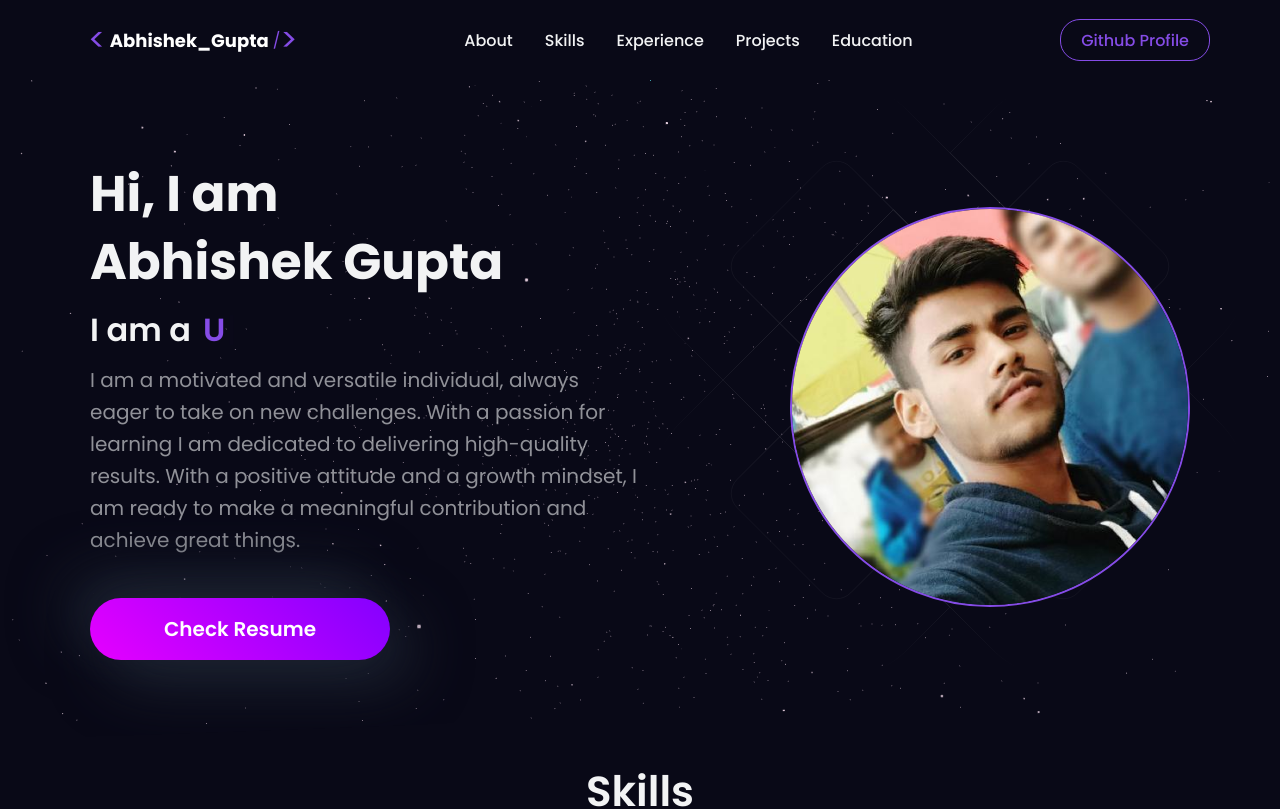
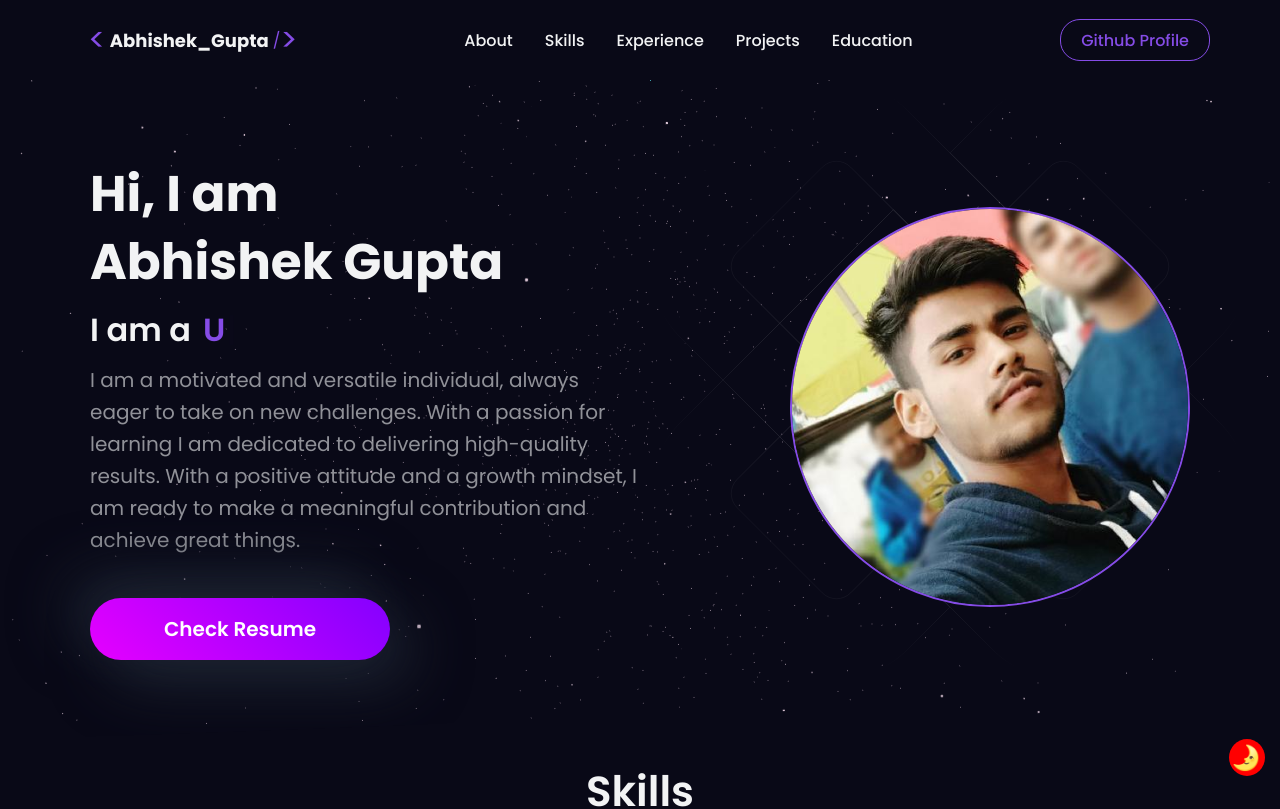
Before and after one commit to imabhishek476/abhishekgupta, a React (Vite) app: page / in a window 1280 px wide. Shown: the top 809 px of the page. Built offline with nearby package versions, Linux system fonts and the light colour scheme.

Commit message:
new updates integrated

```diff
--- a/src/App.jsx
+++ b/src/App.jsx
@@ -17,7 +17,6 @@ import { Alert, Snackbar } from "@mui/material";
 const Body = styled.div`
   background-color: ${({ theme }) => theme.bg};
   width: 100%;
-  overflow-x: hidden;
 `;
 const Wrapper = styled.div`
   background: linear-gradient(
@@ -32,6 +31,21 @@ const Wrapper = styled.div`
     );
   width: 100%;
   clip-path: polygon(0 0, 100% 0, 100% 100%, 30% 98%, 0 100%);
+`;
+
+const Button = styled.div`
+  font-size: 1.5rem;
+  width:36px;
+  padding: 1px 3px 1px 2px;
+  position: sticky;
+  z-index:100;
+  bottom: 3%;
+  left: 96%;
+  background-color: red;
+  border-radius:100%;
+  display: flex;
+  transition: all 0.5s ease;
+  cursor:pointer;
 `;
 
 function App() {
@@ -52,11 +66,7 @@ function App() {
         onClose={() => setOpen(false)}
         severity={open.type}
       >
-        <Alert
-          severity={open.type}
-          variant="filled"
-          sx={{ width: '100%' }}
-        >
+        <Alert severity={open.type} variant="filled" sx={{ width: "100%" }}>
           {open.message}
         </Alert>
       </Snackbar>
@@ -81,6 +91,9 @@ function App() {
                 setOpenModal={setOpenModal}
               />
             )}
+            {
+              darkMode ? <Button onClick={()=>setDarkMode(false)}>🌛</Button> : <Button onClick={()=>setDarkMode(true)}>☀️</Button>
+            }
           </Body>
         </Router>
       </ThemeProvider>
--- a/src/Utils/Themes.js
+++ b/src/Utils/Themes.js
@@ -9,14 +9,17 @@ export const darkTheme = {
     button: "#854CE6",
     white: "#FFFFFF",
     black: "#000000",
+    shadow:"20px 20px 60px #1f2634, -20px -20px 60px #1f2634",
   };
 
   export const lightTheme = {
-    bg: "#FFFFFF",
+    bg: "#fbebeb",
     bgLight: "#f0f0f0",
     primary: "#be1adb",
     text_primary: "#111111",
     text_secondary: "#48494a",
     card: "#FFFFFF",
     button: "#5c5b5b",
+    white: "#FFFFFF",
+    shadow:"none",
   };
--- a/src/components/Cards/EducationCard.jsx
+++ b/src/components/Cards/EducationCard.jsx
@@ -1,4 +1,4 @@
-import styled from "styled-components";
+import styled, { useTheme } from "styled-components";
 import { VerticalTimelineElement } from "react-vertical-timeline-component";
 
 const Top = styled.div`
@@ -71,6 +71,7 @@ const Description = styled.div`
 const Span = styled.div``;
 
 const EducationCard = ({ education }) => {
+  const theme = useTheme();
   return (
     <VerticalTimelineElement
       icon={
@@ -87,10 +88,10 @@ const EducationCard = ({ education }) => {
         flexDirection: "column",
         gap: "12px",
         background: "#1d1836",
-        color: "#fff",
+        color: theme.text_primary,
         boxShadow: "rgba(23, 92, 230, 0.15) 0px 4px 24px",
         // backdropFilter: "blur(3px) saturate(106%)",
-        backgroundColor: "rgba(17, 25, 40, 0.83)",
+        backgroundColor: theme.card,
         border: "1px solid rgba(255, 255, 255, 0.125)",
         borderRadius: "6px",
       }}
--- a/src/components/Cards/ExperienceCard.jsx
+++ b/src/components/Cards/ExperienceCard.jsx
@@ -1,6 +1,6 @@
 import React from "react";
 import { VerticalTimelineElement } from "react-vertical-timeline-component";
-import styled from "styled-components";
+import styled, { useTheme } from "styled-components";
 
 const Top = styled.div`
   width: 100%;
@@ -95,6 +95,9 @@ const ItemWrapper = styled.div`
 `;
 
 const ExperienceCard = ({ experience }) => {
+
+  const theme = useTheme();
+
   return (
     <VerticalTimelineElement
       icon={
@@ -111,10 +114,10 @@ const ExperienceCard = ({ experience }) => {
         flexDirection: "column",
         gap: "12px",
         background: "#1d1836",
-        color: "#fff",
+        color: theme.text_primary,
         boxShadow: "rgba(23, 92, 230, 0.15) 0px 4px 24px",
         // backdropFilter: "blur(3px) saturate(106%)",
-        backgroundColor: "rgba(17, 25, 40, 0.83)",
+        backgroundColor: theme.card,
         border: "1px solid rgba(255, 255, 255, 0.125)",
         borderRadius: "6px",
       }}
--- a/src/components/Education/index.jsx
+++ b/src/components/Education/index.jsx
@@ -8,7 +8,7 @@ const Container = styled.div`
 margin-top: 100px;
 display: flex;
 flex-direction: column;
-justify-content-center;
+justify-content: center;
 position: relative;
 z-index: 1;
 align-items: center;
--- a/src/components/HeroSection/HeroStyle.js
+++ b/src/components/HeroSection/HeroStyle.js
@@ -144,7 +144,7 @@ export const ResumeButton = styled.a`
     hsla(271, 100%, 50%, 1) 0%,
     hsla(294, 100%, 50%, 1) 100%
   );
-  box-shadow: 20px 20px 60px #1f2634, -20px -20px 60px #1f2634;
+  box-shadow: ${({theme})=>theme.shadow};
   border-radius: 50px;
   font-weight: 600;
   font-size: 20px;
--- a/src/components/Navbar/index.jsx
+++ b/src/components/Navbar/index.jsx
@@ -1,5 +1,4 @@
 import React from "react";
-import { DiCssdeck } from "react-icons/di";
 import { FaBars } from "react-icons/fa";
 import { Link as LinkR } from "react-router-dom";
 import styled from "styled-components";
@@ -124,7 +123,7 @@ export const GithubButton = styled.a`
 `;
 
 export const Span = styled.div`
-  color: white;
+  color: ${({ theme }) => theme.text_primary};
   padding: 0 4px;
   font-weight: bold;
   font-size: 18px;
@@ -166,7 +165,7 @@ export const MobileMenuLink = styled(LinkR)`
   cursor: pointer;
   transition: all 0.2s ease-in-out;
   text-decoration: none;
-  :hover {
+  &:hover {
     color: ${({ theme }) => theme.primary};
   }
 
@@ -190,7 +189,7 @@ export const MobileMenuButton = styled.a`
   font-size: 16px;
   transition: all 0.6s ease-in-out;
 
-  :hover {
+  &:hover {
     background: ${({ theme }) => theme.primary};
     color: ${({ theme }) => theme.white};
   }
@@ -202,7 +201,7 @@ export const MobileLink = styled.a`
   cursor: pointer;
   transition: all 0.2s ease-in-out;
   text-decoration: none;
-  :hover {
+  &:hover {
     color: ${({ theme }) => theme.primary};
   }
 
--- a/src/components/Projects/index.jsx
+++ b/src/components/Projects/index.jsx
@@ -43,11 +43,11 @@ const Projects = ({openModal,setOpenModal}) => {
             .map((project) => (
               <ProjectCard key={project?.id} project={project} openModal={openModal} setOpenModal={setOpenModal}/>
             ))}
-          {projects
+          {/* {projects
             .filter((item) => item.category == toggle)
             .map((project) => (
               <ProjectCard key={project?.id} project={project} openModal={openModal} setOpenModal={setOpenModal}/>
-            ))}
+            ))} */}
         </CardContainer>
       </Wrapper>
     </Container>
```
